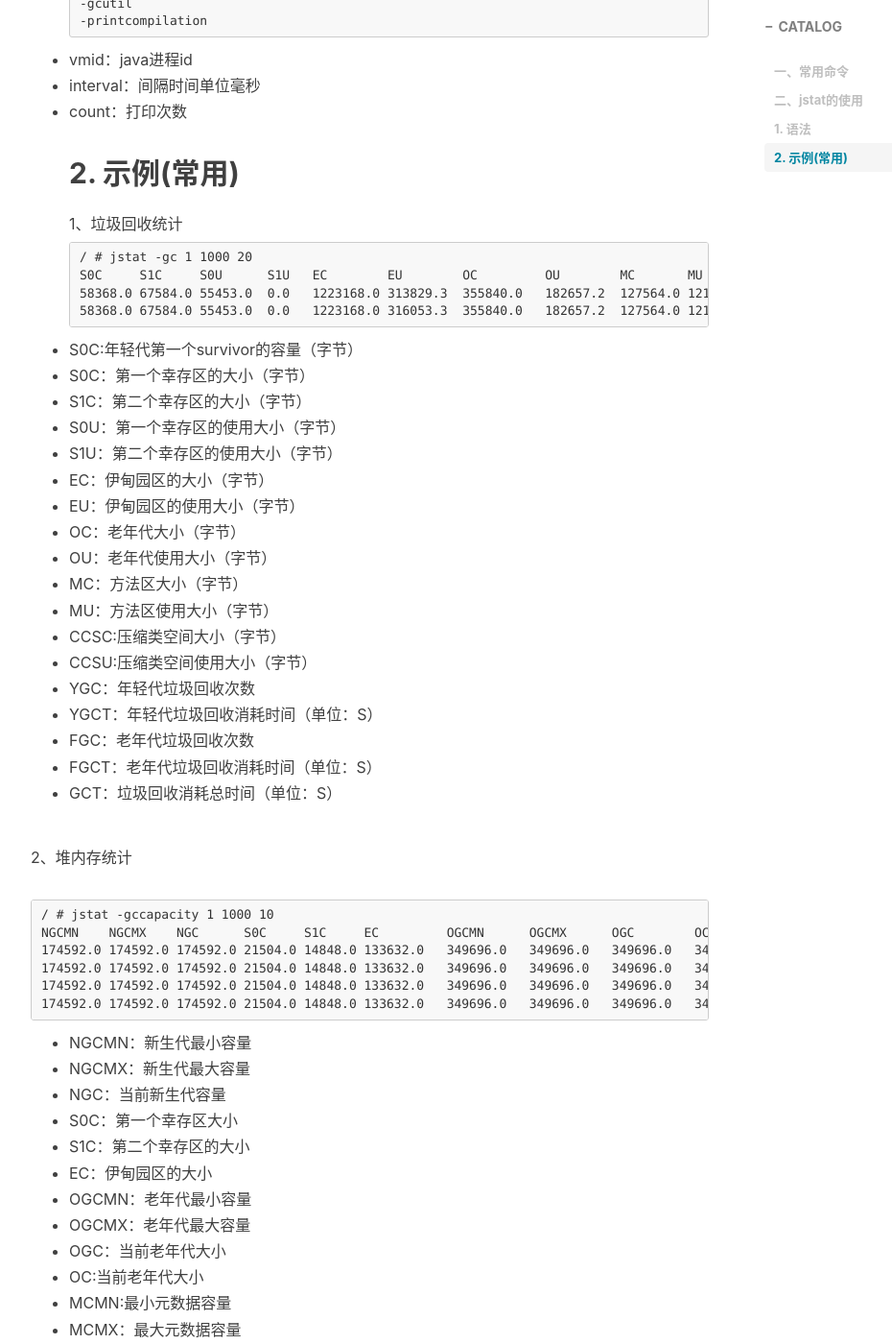
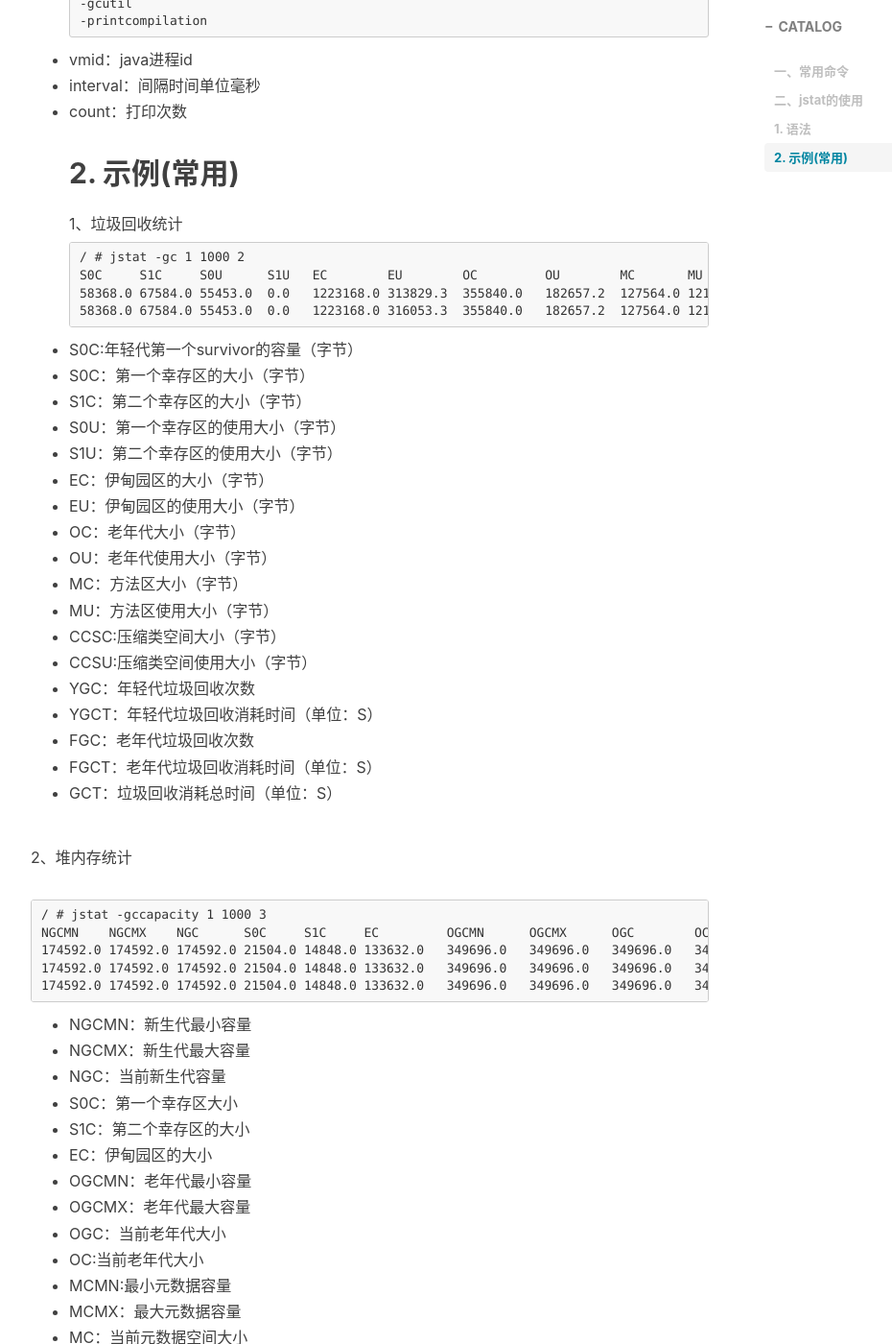
Before and after one commit to cyfkobe/github-cyf.github.io, a Jekyll site: the page built from _posts/2019-06-08-JDK常用工具的使用.md, in a window 1280 px wide and 1400 px high, scrolled down 1204 px. Shown: the whole window at 96% size, without its empty margins (233-1163 px from the left). Built offline with Jekyll 4.4.1, drawn with Linux system fonts in a browser that asks for light colours; nearby versions of some CDN libraries; comment, search, counter and statistics services are not loaded.

Commit message:
更新jstat的使用

````diff
--- a/_posts/2019-06-08-JDK常用工具的使用.md
+++ b/_posts/2019-06-08-JDK常用工具的使用.md
@@ -47,7 +47,7 @@ cyf@KobeBryant:~$ jstat -options
 ## 2. 示例(常用)
 1、垃圾回收统计
 ```
-/ # jstat -gc 1 1000 20
+/ # jstat -gc 1 1000 2
 S0C     S1C     S0U      S1U   EC        EU        OC         OU        MC       MU       CCSC    CCSU        YGC   YGCT    FGC    FGCT     GCT
 58368.0 67584.0 55453.0  0.0   1223168.0 313829.3  355840.0   182657.2  127564.0 121457.8 17524.0 16203.1     20    0.303   4      0.334    0.636
 58368.0 67584.0 55453.0  0.0   1223168.0 316053.3  355840.0   182657.2  127564.0 121457.8 17524.0 16203.1     20    0.303   4      0.334    0.636
@@ -73,9 +73,8 @@ S0C     S1C     S0U      S1U   EC        EU        OC         OU        MC
 
 2、堆内存统计
 ```
-/ # jstat -gccapacity 1 1000 10
+/ # jstat -gccapacity 1 1000 3
 NGCMN    NGCMX    NGC      S0C     S1C     EC         OGCMN      OGCMX      OGC        OC            MCMN MCMX      MC            CCSMN    CCSMX      CCSC        YGC    FGC
-174592.0 174592.0 174592.0 21504.0 14848.0 133632.0   349696.0   349696.0   349696.0   349696.0      0.0  1171456.0 140236.0      0.0      1048576.0  18688.0     67     4
 174592.0 174592.0 174592.0 21504.0 14848.0 133632.0   349696.0   349696.0   349696.0   349696.0      0.0  1171456.0 140236.0      0.0      1048576.0  18688.0     67     4
 174592.0 174592.0 174592.0 21504.0 14848.0 133632.0   349696.0   349696.0   349696.0   349696.0      0.0  1171456.0 140236.0      0.0      1048576.0  18688.0     67     4
 174592.0 174592.0 174592.0 21504.0 14848.0 133632.0   349696.0   349696.0   349696.0   349696.0      0.0  1171456.0 140236.0      0.0      1048576.0  18688.0     67     4
````
